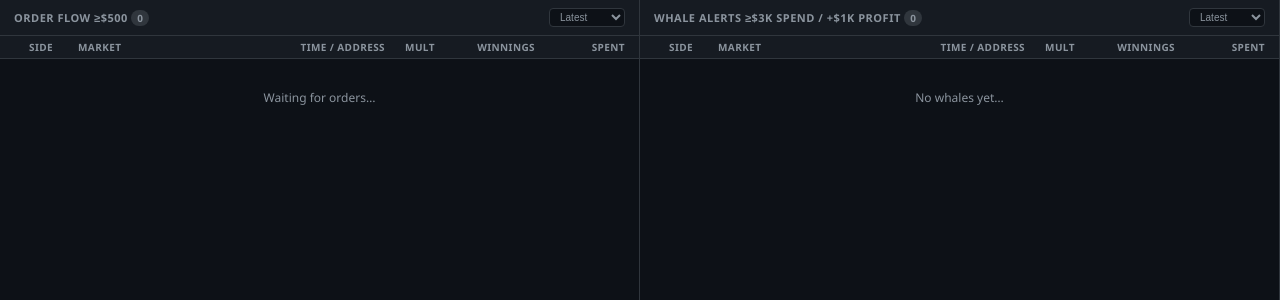
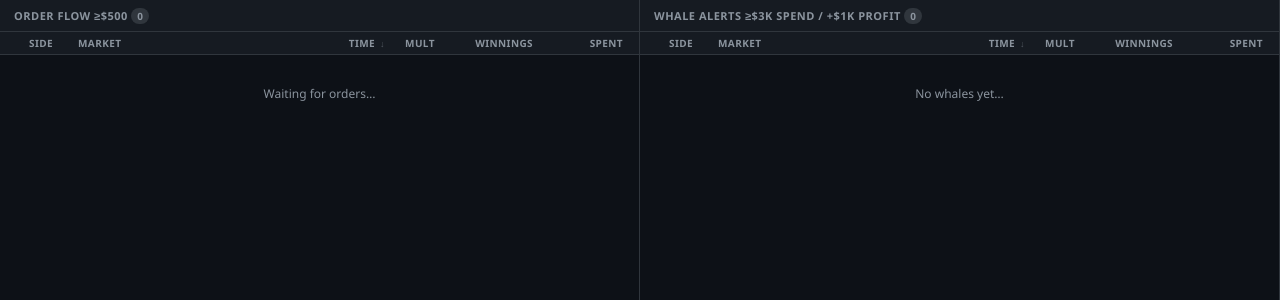
Before and after one commit to hardwarestorecat/whaleleaks, a FastAPI app: page / in a window 1280 px wide. Shown: the part 216-516 px from the top of the page. Run offline with FastAPI, Linux system fonts and the light colour scheme; data that the repository does not hold is empty; parts of the project's set-up code (start-up, migrations or seed data) failed here and were passed over.

Commit message:
Replace sort dropdowns with clickable column headers
- Remove select dropdowns from both panel headers
- Time, Winnings, Spent column names are now clickable to sort
- Active sort shown with ↓ arrow next to column name
- Sort state tracked in JS object, defaults to Latest

Co-Authored-By: Claude Opus 4.6 (1M context) <noreply@anthropic.com>

```diff
--- a/templates/index.html
+++ b/templates/index.html
@@ -55,7 +55,6 @@
   .panel.mobile-whale-panel, .panel.mobile-leaderboard-panel { display: none; }
   .panel-header { padding: 8px 14px; border-bottom: 1px solid var(--border); background: var(--surface); font-weight: 600; font-size: 11px; display: flex; align-items: center; justify-content: space-between; flex-shrink: 0; text-transform: uppercase; letter-spacing: .5px; color: var(--muted); }
   .panel-header .badge { background: var(--border); border-radius: 8px; padding: 1px 6px; font-size: 10px; }
-  .sort-select { background: var(--bg); color: var(--muted); border: 1px solid var(--border); border-radius: 4px; font-size: 10px; padding: 2px 6px; cursor: pointer; text-transform: none; letter-spacing: 0; }
   .panel-body { overflow-y: auto; flex: 1; }
 
   /* ── Flash animation — bright pulse ── */
@@ -75,6 +74,9 @@
   .ch-mult { width: 50px; flex-shrink: 0; text-align: center; }
   .ch-profit { width: 80px; flex-shrink: 0; text-align: right; }
   .ch-time { width: 120px; flex-shrink: 0; text-align: right; }
+  .ch-sortable { cursor: pointer; user-select: none; }
+  .ch-sortable:hover { color: var(--text); }
+  .ch-sortable .sort-arrow { font-size: 9px; margin-left: 2px; }
 
   .flow-row { padding: 8px 14px; border-bottom: 1px solid rgba(48,54,61,.5); display: flex; align-items: flex-start; gap: 10px; font-size: 14px; transition: background .1s; }
   .flow-row.whale-hl { background: rgba(88,166,255,.06); }
@@ -444,38 +446,28 @@
   <div class="panel mobile-active">
     <div class="panel-header">
       <span>Order Flow ≥$500 <span class="badge" id="flow-count">0</span></span>
-      <select class="sort-select" id="flow-sort" onchange="sortFlowFeed()">
-        <option value="latest">Latest</option>
-        <option value="usd">Amount</option>
-        <option value="profit">Winnings</option>
-      </select>
     </div>
     <div class="col-headers flow-cols">
       <span class="ch-side">Side</span>
       <span class="ch-market">Market</span>
-      <span class="ch-time">Time / Address</span>
+      <span class="ch-time ch-sortable" onclick="setFeedSort('flow','latest')">Time <span class="sort-arrow" id="flow-sort-latest">↓</span></span>
       <span class="ch-mult">Mult</span>
-      <span class="ch-profit">Winnings</span>
-      <span class="ch-spent">Spent</span>
+      <span class="ch-profit ch-sortable" onclick="setFeedSort('flow','profit')">Winnings <span class="sort-arrow" id="flow-sort-profit"></span></span>
+      <span class="ch-spent ch-sortable" onclick="setFeedSort('flow','usd')">Spent <span class="sort-arrow" id="flow-sort-usd"></span></span>
     </div>
     <div class="panel-body" id="flow-feed"><div class="empty">Waiting for orders…</div></div>
   </div>
   <div class="panel">
     <div class="panel-header">
       <span>Whale Alerts ≥$3k spend / +$1k profit <span class="badge" id="whale-count">0</span></span>
-      <select class="sort-select" id="whale-sort" onchange="sortWhaleFeed()">
-        <option value="latest">Latest</option>
-        <option value="usd">Amount</option>
-        <option value="profit">Winnings</option>
-      </select>
     </div>
     <div class="col-headers alert-cols">
       <span class="ch-side">Side</span>
       <span class="ch-market">Market</span>
-      <span class="ch-time">Time / Address</span>
+      <span class="ch-time ch-sortable" onclick="setFeedSort('whale','latest')">Time <span class="sort-arrow" id="whale-sort-latest">↓</span></span>
       <span class="ch-mult">Mult</span>
-      <span class="ch-profit">Winnings</span>
-      <span class="ch-spent">Spent</span>
+      <span class="ch-profit ch-sortable" onclick="setFeedSort('whale','profit')">Winnings <span class="sort-arrow" id="whale-sort-profit"></span></span>
+      <span class="ch-spent ch-sortable" onclick="setFeedSort('whale','usd')">Spent <span class="sort-arrow" id="whale-sort-usd"></span></span>
     </div>
     <div class="panel-body" id="alert-feed"><div class="empty">No whales yet…</div></div>
   </div>
@@ -1236,9 +1228,26 @@ function buildAlertEl(a, isNew=false) {
 }
 
 // ── Feed sorting ─────────────────────────────────────────────────────────────
+const feedSortState = { flow: 'latest', whale: 'latest' };
+
 function getActiveSortAttr(containerId) {
-  const key = document.getElementById(containerId === 'flow-feed' ? 'flow-sort' : 'whale-sort').value;
+  const panel = containerId === 'flow-feed' ? 'flow' : 'whale';
+  const key = feedSortState[panel];
   return key === 'usd' ? 'sortUsd' : key === 'profit' ? 'sortProfit' : 'sortTs';
+}
+
+function updateSortArrows(panel) {
+  ['latest', 'usd', 'profit'].forEach(k => {
+    const el = document.getElementById(`${panel}-sort-${k}`);
+    if (el) el.textContent = feedSortState[panel] === k ? '↓' : '';
+  });
+}
+
+function setFeedSort(panel, key) {
+  feedSortState[panel] = key;
+  updateSortArrows(panel);
+  if (panel === 'flow') sortFeed('flow-feed', '.flow-row');
+  else sortFeed('alert-feed', '.alert-item');
 }
 
 function insertSorted(feed, el, selector, attr) {
@@ -1261,8 +1270,6 @@ function sortFeed(containerId, selector) {
   rows.sort((a, b) => parseFloat(b.dataset[attr]) - parseFloat(a.dataset[attr]));
   rows.forEach(r => feed.appendChild(r));
 }
-function sortFlowFeed()  { sortFeed('flow-feed', '.flow-row'); }
-function sortWhaleFeed() { sortFeed('alert-feed', '.alert-item'); }
 </script>
 </body>
 </html>
```
